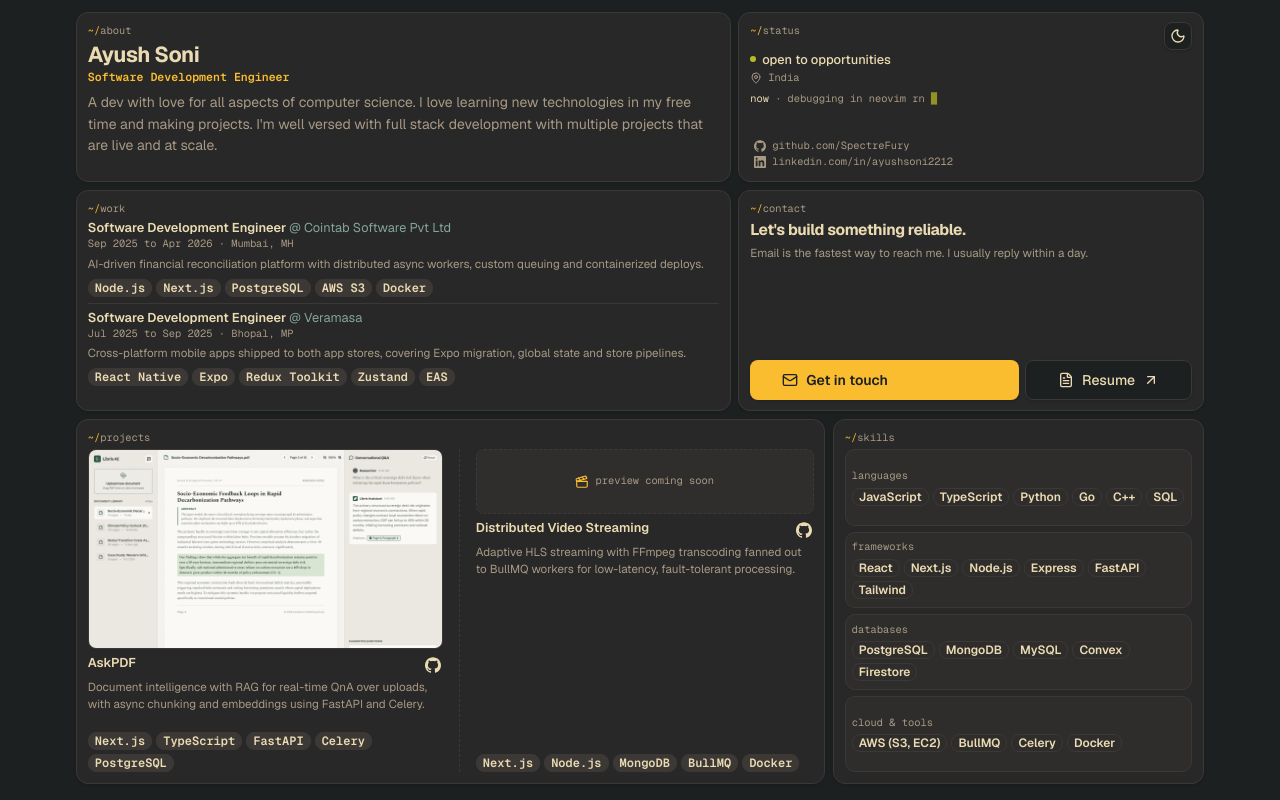
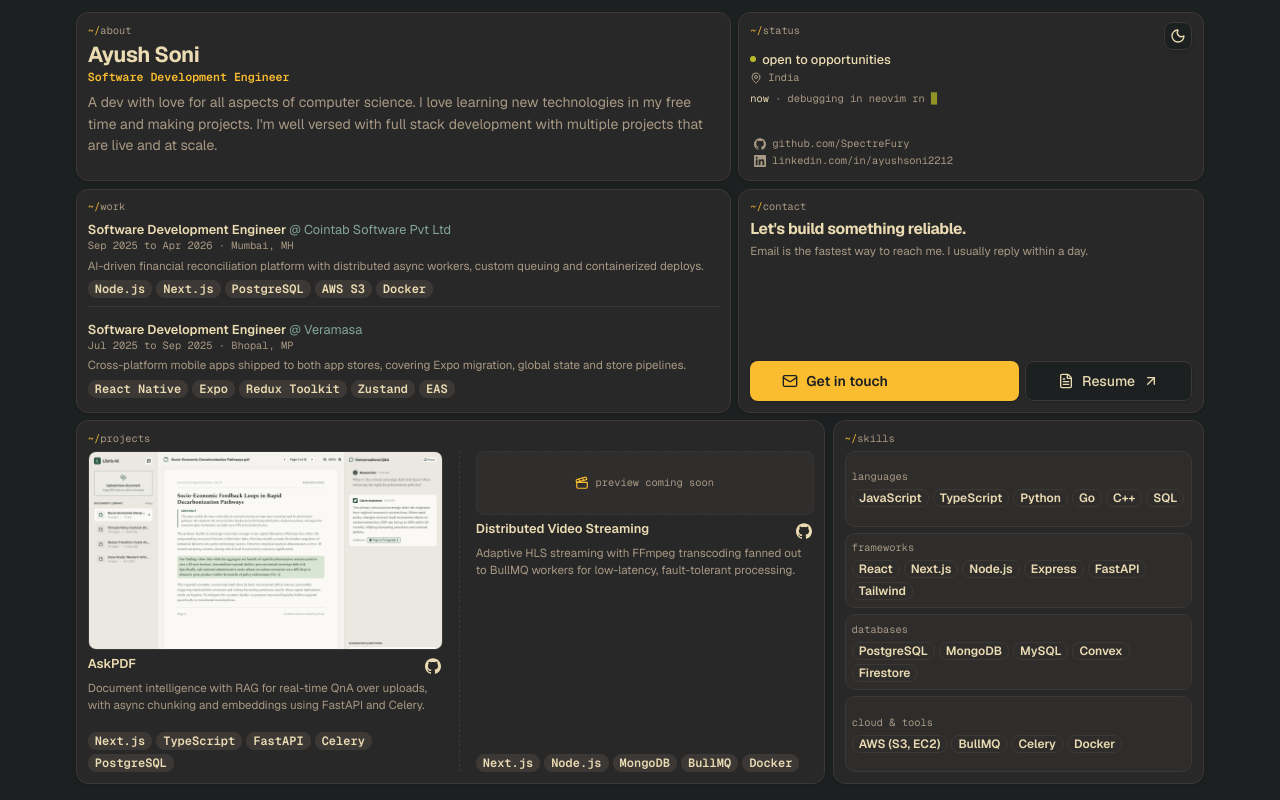
Before and after one commit to SpectreFury/portfolio, a Next.js app: page / in a window 1280 px wide. Built offline with nearby package versions, Linux system fonts and the light colour scheme.

Commit message:
fix: distribute work entries to fill the card

```diff
--- a/src/components/bento.tsx
+++ b/src/components/bento.tsx
@@ -96,9 +96,9 @@
           className="flex scroll-mt-20 flex-col pad-cell lg:col-span-7 lg:min-h-0 lg:overflow-hidden"
         >
           <Eyebrow>work</Eyebrow>
-          <div className="flex min-h-0 flex-col divide-y divide-border">
+          <div className="flex min-h-0 flex-1 flex-col justify-around divide-y divide-border">
             {experience.map((job) => (
-              <div key={job.company} className="py-1.5 first:pt-0 last:pb-0">
+              <div key={job.company} className="py-2 first:pt-0 last:pb-0">
                 <p className="text-cell font-semibold leading-tight">
                   {job.role}{" "}
                   <span className="font-normal text-gruv-blue">
```
